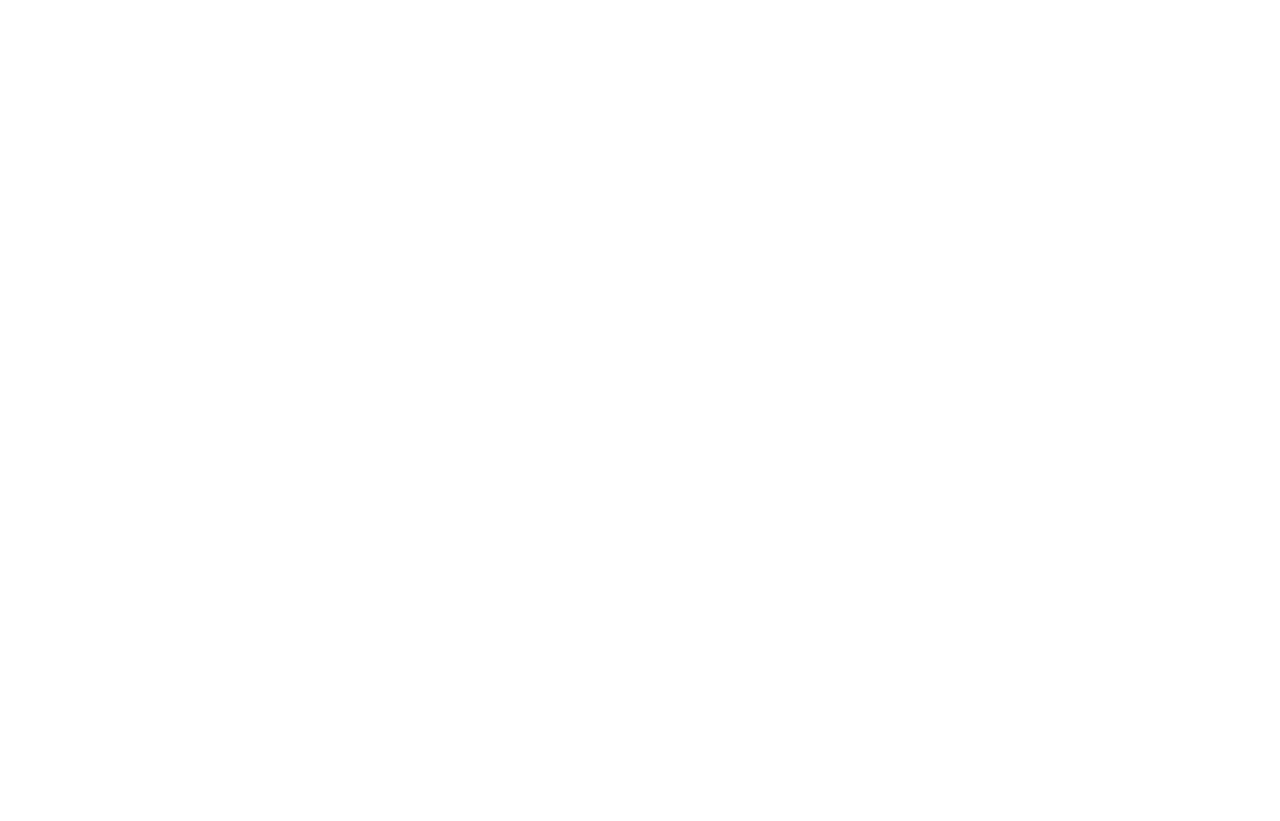
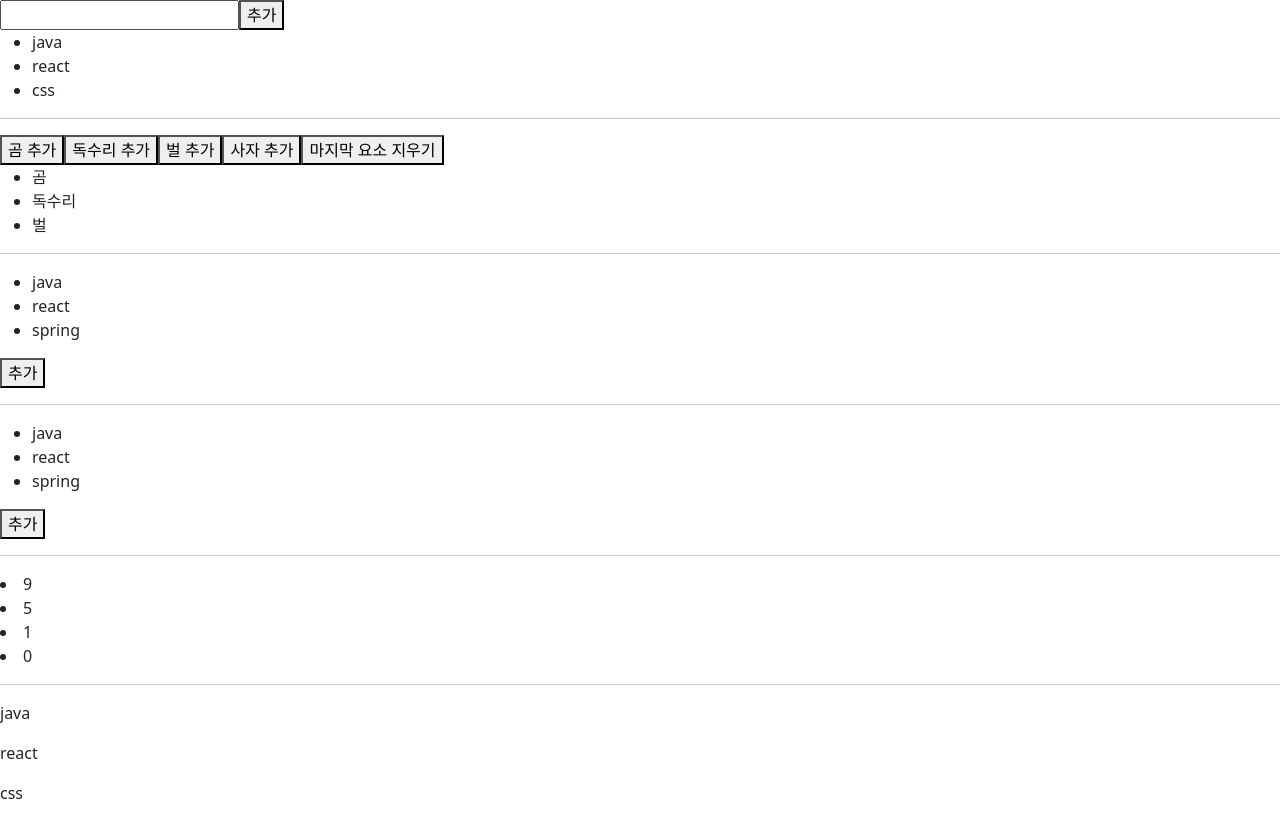
Before and after one commit to bluetree2/react1, a React (Vite) app: page / in a window 1280 px wide. Before the commit the page ends 800 px from the top, so only its background shows below. Built offline with nearby package versions, Linux system fonts and the light colour scheme.

Commit message:
usestate 변경

```diff
--- /dev/null
+++ b/src/App29.jsx
@@ -0,0 +1,167 @@
+import React, {useState} from 'react';
+import data from "bootstrap/js/src/dom/data.js";
+
+function MyComp1() {
+  const arr = ["java","react","css"];
+
+  return <div>{arr.map((item) => <p>{item}</p>)}</div>;
+}
+
+function MyComp2() {
+  const datas = [9,5,1,0];
+  return (
+  <div>
+    {/*연습 : datas 를 활용해서 아래처럼 출력*/}
+    {/*<ul>
+      <li>9</li>
+      <li>5</li>
+      <li>1</li>
+      <li>0</li>
+    </ul>*/}
+    {datas.map((item) =>
+      (<li>{item}</li>)
+    )}
+  </div>
+  );
+
+}
+
+function MyComp3() {
+  const [datas,setDatas] = useState(["java","react","spring"]);
+
+  function handlebuttonClick() {
+    datas.push("boot");
+    console.log(datas);
+    // react는 배열을 참조값 비교로 상태가 변경되엇는지 확인
+    // 따라서 이전 상태 배열을 복사한 새 배열을 상태변경시 사용해야 함
+    setDatas(datas);
+  }
+
+  console.log(("상태 변경됨"));
+
+  return (
+    <div>
+      <ul>
+
+      {datas.map((item) =>
+        (<li>{item}</li>)
+      )}
+      </ul>
+      <button onClick={handlebuttonClick}>추가</button>
+    </div>
+  );
+}
+
+function MyComp4() {
+  const [datas,setDatas] = useState(["java","react","spring"]);
+  function handlebuttonClick() {
+    // react는 배열을 참조값 비교로 상태가 변경되엇는지 확인
+    // 따라서 이전 상태 배열을 복사한 새 배열을 상태변경시 사용해야 함
+    const nextDatas = [...datas,"boot"];
+    setDatas(nextDatas);
+  }
+
+  console.log(("상태 변경됨"));
+
+  return (
+    <div>
+      <ul>
+
+        {datas.map((item) =>
+          (<li>{item}</li>)
+        )}
+      </ul>
+      <button onClick={handlebuttonClick}>추가</button>
+    </div>
+  );
+}
+
+function MyComp5() {
+  const [list, setList] = useState(["곰","독수리","벌"]);
+  // const nextlists = [...list];
+
+  // 연습
+
+  function handleBearuttonClick() {
+    const nextlists = [...list];
+    nextlists.push("곰");
+    setList(nextlists);
+  }
+  function handleEagleuttonClick() {
+    // const nextList = [...list];
+    // nextList.push("독수리");
+    const nextList = [...list, "독수리"];
+    setList(nextList);
+  }
+  function handleBeeuttonClick() {
+    setList([...list, "벌"]);
+  }
+
+
+  // 각 버튼 클릭시 새 아이템 추가 디도록 코드 작성
+  return (
+    <div>
+      <button onClick={handleBearuttonClick}>곰 추가</button>
+      <button onClick={handleEagleuttonClick}>독수리 추가</button>
+      <button onClick={handleBeeuttonClick}>벌 추가</button>
+      <button onClick={() => setList([...list, "사자"])}>사자 추가</button>
+      <button onClick={() => {
+        const nextList = [...list];
+        nextList.pop();
+        setList(nextList);
+      }}>마지막 요소 지우기</button>
+      <ul>
+        {list.map((item) =>
+          (<li>{item}</li>)
+        )}
+      </ul>
+    </div>
+  )
+}
+
+function MyComp6() {
+  const [datas, setDatas] = useState(["java","react","css"]);
+  let value;
+  // 연습 : 추가버튼 클릭 시 input 에 입력된 내용이 배열에 추가 되도록 코드 작성7
+  function handlerAddInputText(){
+
+    setDatas([...datas,value]);
+  }
+
+  function handlerInputValue(e) {
+    value = e.target.value;
+  }
+
+  return (
+    <div>
+      <input type="text" onChange={handlerInputValue}/>
+      <button onClick={handlerAddInputText}>추가</button>
+      <ul>
+        {datas.map((item) => (
+          <li>{item}</li>
+        ))}
+      </ul>
+    </div>
+  )
+}
+
+function App29(props) {
+
+  return (
+    <div>
+      <MyComp6/>
+      <hr/>
+      <MyComp5/>
+      <hr/>
+      <MyComp4/>
+      <hr/>
+      <MyComp3/>
+      <hr/>
+      <MyComp2/>
+      <hr/>
+      <MyComp1/>
+    </div>
+  );
+}
+
+export default App29;
--- a/src/main.jsx
+++ b/src/main.jsx
@@ -30,9 +30,10 @@
 import App26 from "./App26.jsx";
 import App27 from "./App27.jsx";
 import App28 from "./App28.jsx";
+import App29 from "./App29.jsx";
 
 createRoot(document.getElementById("root")).render(
   <StrictMode>
-    <App28 />
+    <App29 />
   </StrictMode>,
 );
```
